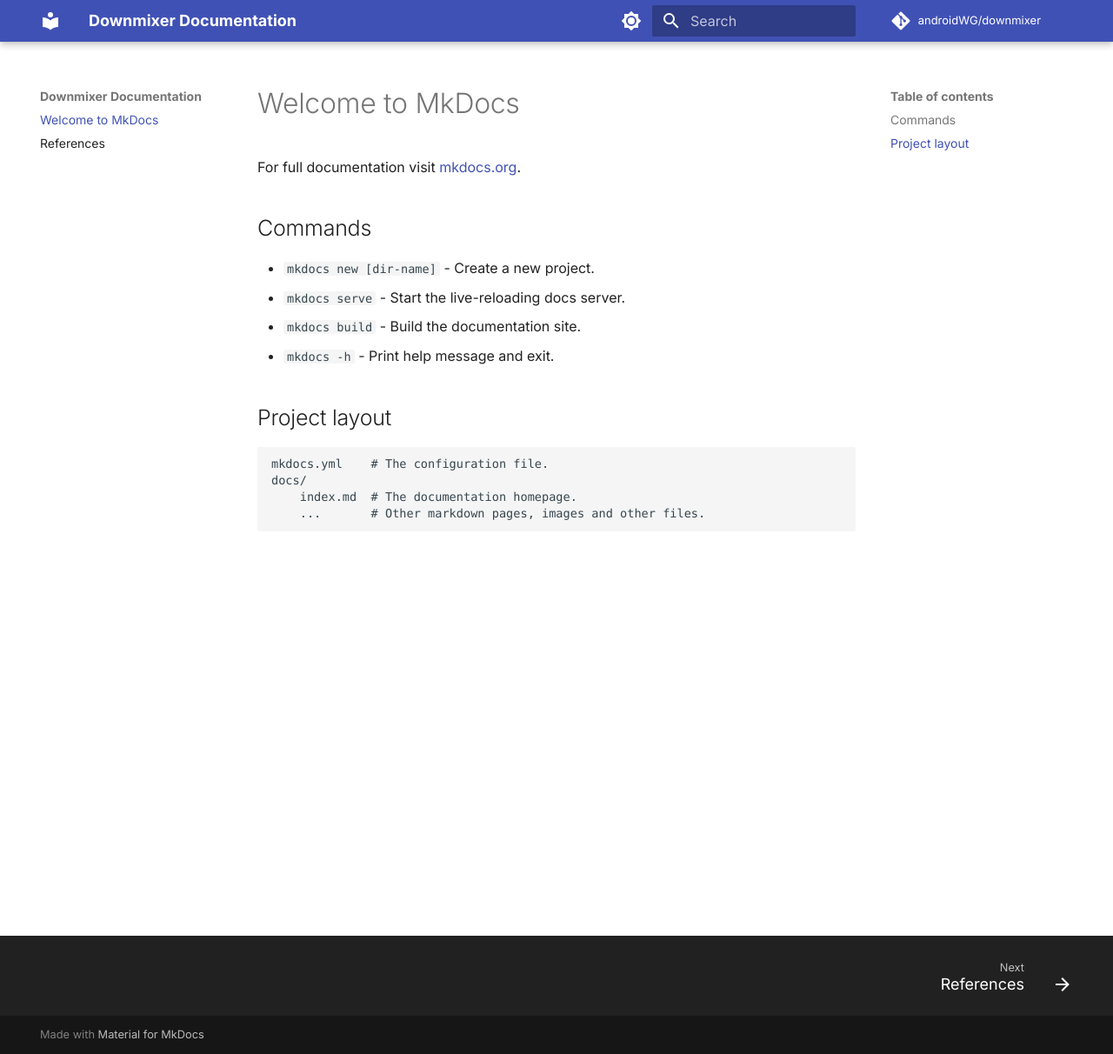
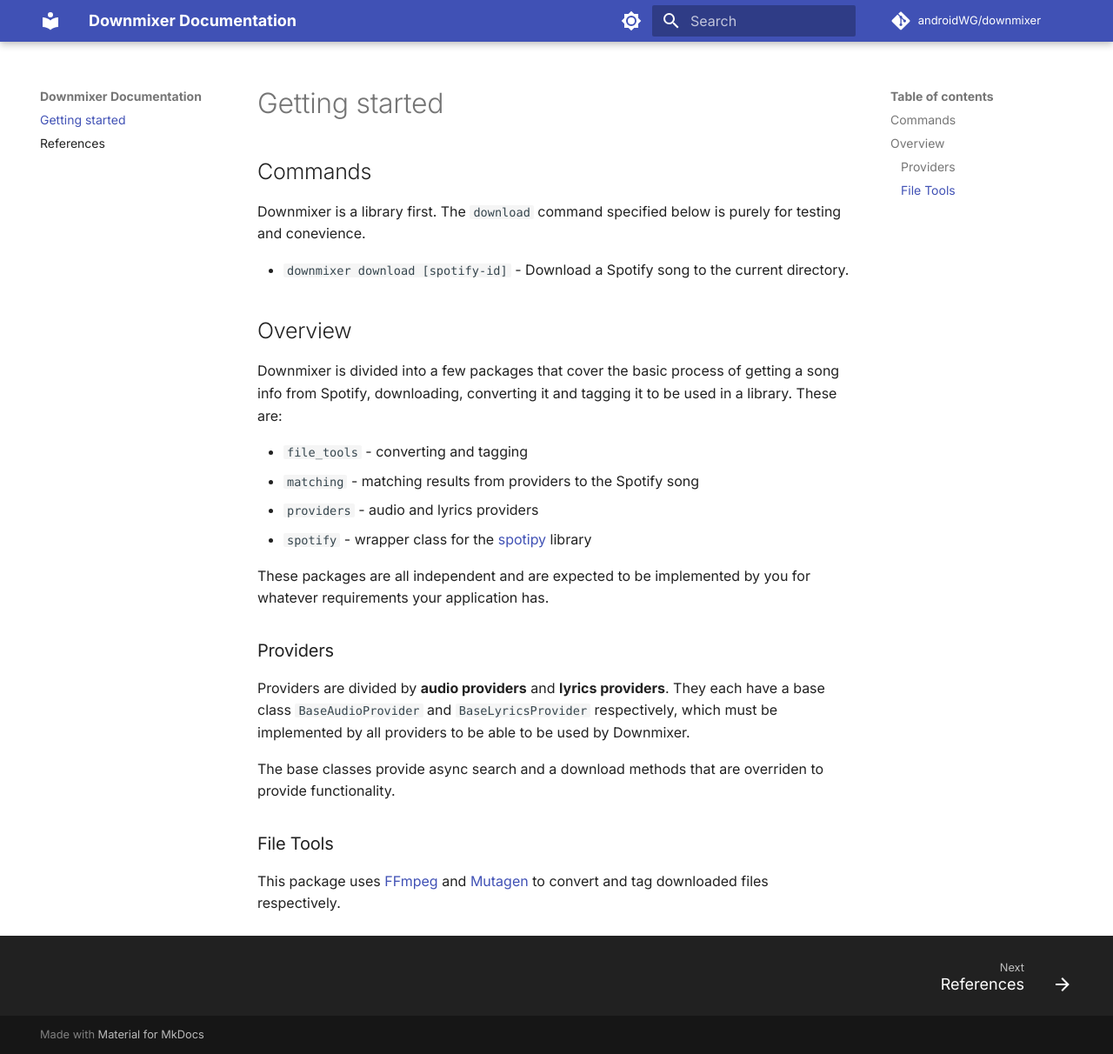
Before and after one commit to androidWG/downmixer, an MkDocs documentation site: the page built from docs/index.md, in a window 1280 px wide and 1212 px high. Shown: the whole window at 87% size. Built offline with MkDocs 1.6.1 and Material for MkDocs 9.7.7, drawn with Linux system fonts in a browser that asks for light colours; some web fonts are replaced; comment, search, counter and statistics services are not loaded.

Commit message:
Massively improved index docs page

```diff
--- a/docs/index.md
+++ b/docs/index.md
@@ -1,17 +1,24 @@
-# Welcome to MkDocs
-
-For full documentation visit [mkdocs.org](https://www.mkdocs.org).
+# Getting started
 
 ## Commands
+Downmixer is a library first. The `download` command specified below is purely for testing and conevience.
 
-* `mkdocs new [dir-name]` - Create a new project.
-* `mkdocs serve` - Start the live-reloading docs server.
-* `mkdocs build` - Build the documentation site.
-* `mkdocs -h` - Print help message and exit.
+* `downmixer download [spotify-id]` - Download a Spotify song to the current directory.
 
-## Project layout
+## Overview
+Downmixer is divided into a few packages that cover the basic process of getting a song info from Spotify, downloading, converting it and tagging it to be used in a library. These are:
 
-    mkdocs.yml    # The configuration file.
-    docs/
-        index.md  # The documentation homepage.
-        ...       # Other markdown pages, images and other files.
+ - `file_tools` - converting and tagging
+ - `matching` - matching results from providers to the Spotify song
+ - `providers` - audio and lyrics providers
+ - `spotify` - wrapper class for the [spotipy](https://github.com/spotipy-dev/spotipy) library
+
+These packages are all independent and are expected to be implemented by you for whatever requirements your application has.
+
+### Providers
+Providers are divided by **audio providers** and **lyrics providers**. They each have a base class `BaseAudioProvider` and `BaseLyricsProvider` respectively, which must be implemented by all providers to be able to be used by Downmixer.
+
+The base classes provide async search and a download methods that are overriden to provide functionality.
+
+### File Tools
+This package uses [FFmpeg](https://ffmpeg.org/) and [Mutagen](https://github.com/quodlibet/mutagen) to convert and tag downloaded files respectively.
```
